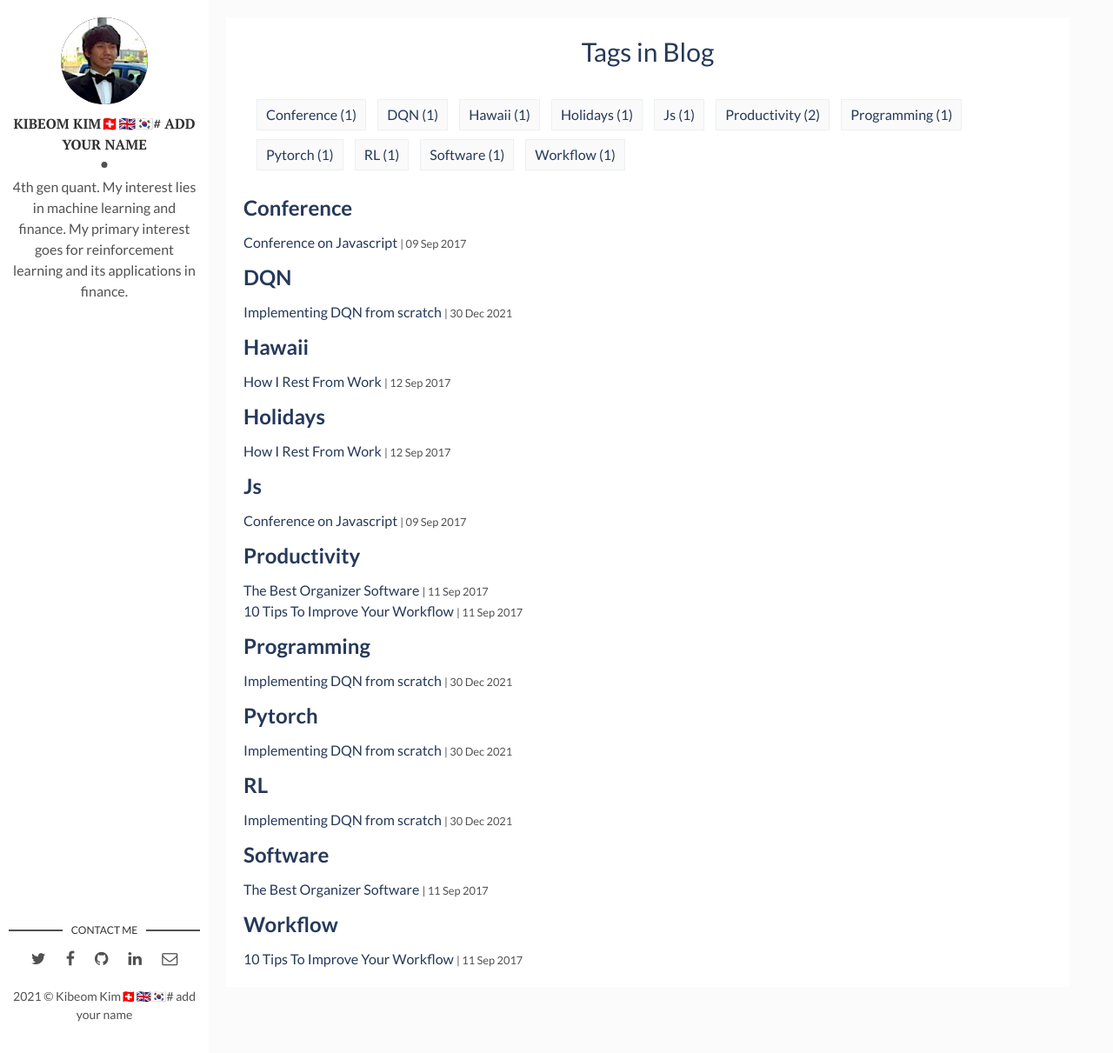
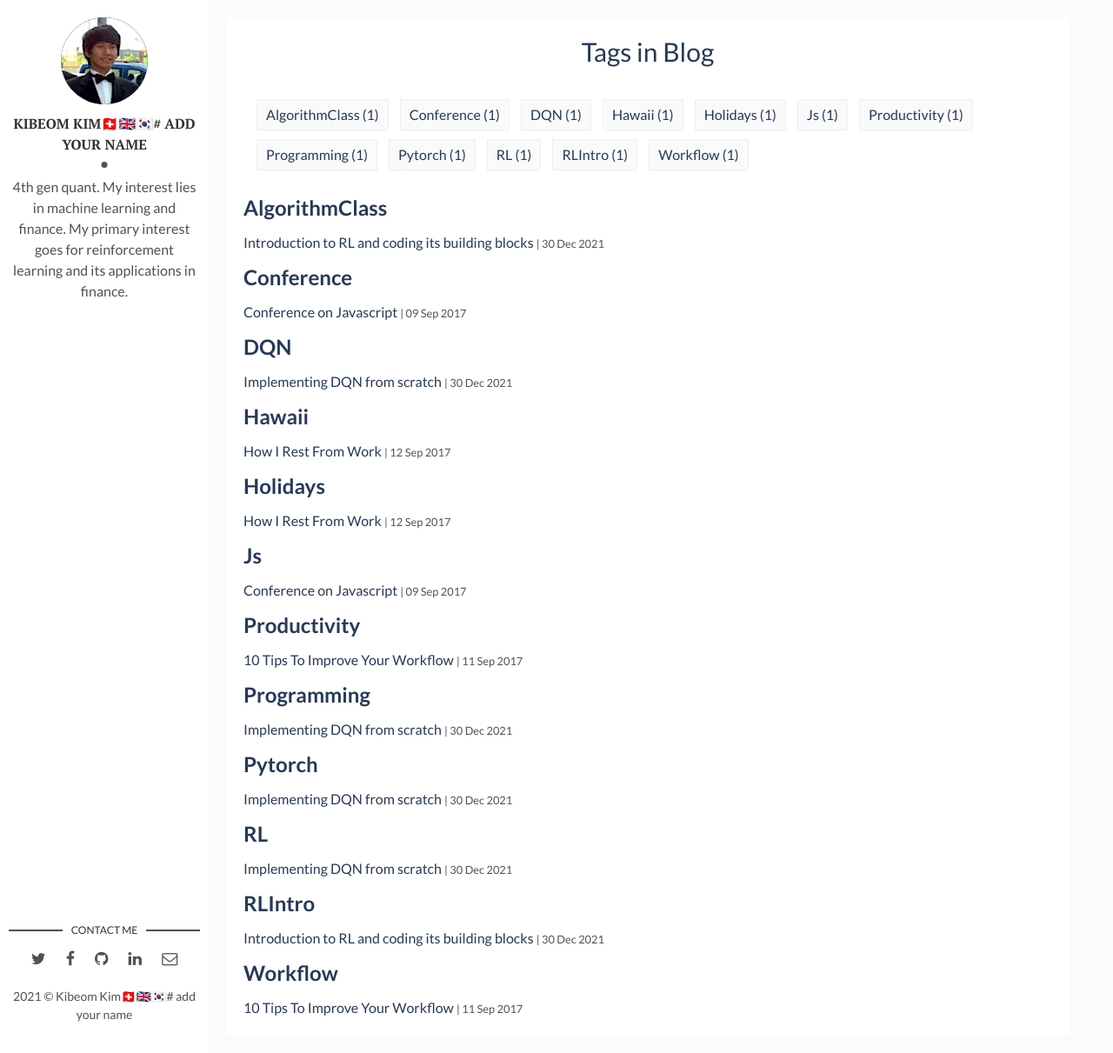
Before and after one commit to kibeomkim14/RL_tools, a Jekyll site: the page built from tags.html, in a window 1280 px wide and 1211 px high. Shown: the whole window at 87% size. Built offline with Jekyll 4.4.1, drawn with Linux system fonts in a browser that asks for light colours.

Commit message:
Update and rename 2017-09-12-the-best-organizer-software.markdown to 2021-12-31-introduction-to-rl-and-coding-its-building-blocks.html

```diff
--- a/_posts/2017-09-12-the-best-organizer-software.markdown
+++ b/_posts/2021-12-31-introduction-to-rl-and-coding-its-building-blocks.html
@@ -1,10 +1,10 @@
 ---
 layout: post
-title: The Best Organizer Software
-date: 2017-09-12 00:00:00 +0300
-description: You’ll find this post in your `_posts` directory. Go ahead and edit it and re-build the site to see your changes. # Add post description (optional)
+title: Introduction to RL and coding its building blocks
+date: 2021-12-31 00:15:00 +0300
+description: What is Reinforcement Learning and why is it useful? You'll find these details in this post.
 img: software.jpg # Add image post (optional)
-tags: [Productivity, Software] # add tag
+tags: [RLIntro, AlgorithmClass] # add tag
 ---
 
 Church-key blog messenger bag, selfies umami man braid mlkshk. Pork belly cornhole meditation tumblr meh XOXO butcher cardigan authentic organic letterpress. Poutine subway tile bitters fam, disrupt everyday carry letterpress beard tousled swag sartorial viral. Retro af 3 wolf moon heirloom, pork belly man bun DIY chillwave. Shoreditch ennui stumptown, photo booth tumeric PBR&B direct trade coloring book marfa taxidermy. Gentrify brunch typewriter woke freegan. Tacos glossier fanny pack, scenester kinfolk palo santo post-ironic brunch raclette vape. Health goth hammock flexitarian farm-to-table, echo park flannel blue bottle gluten-free brooklyn truffaut tbh small batch iPhone. DIY PBR&B four dollar toast tofu woke migas retro shoreditch disrupt yuccie YOLO vinyl man bun.
```
